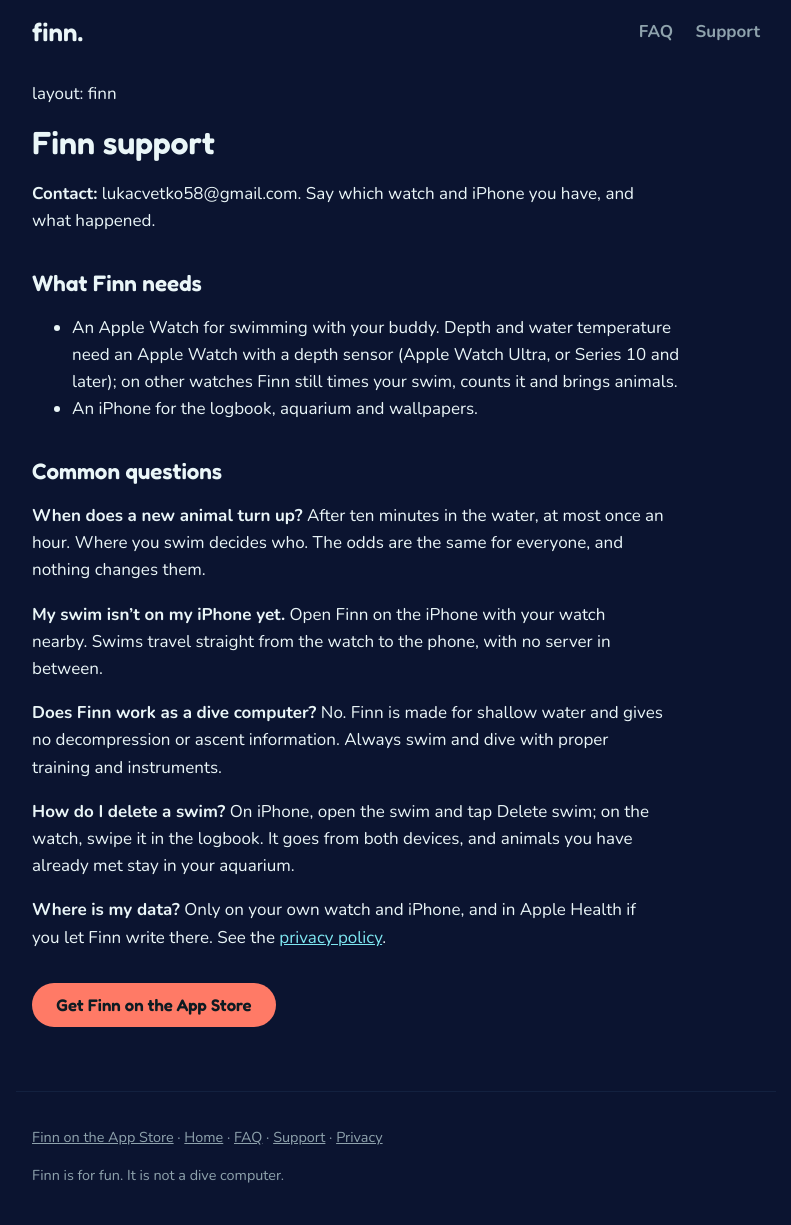
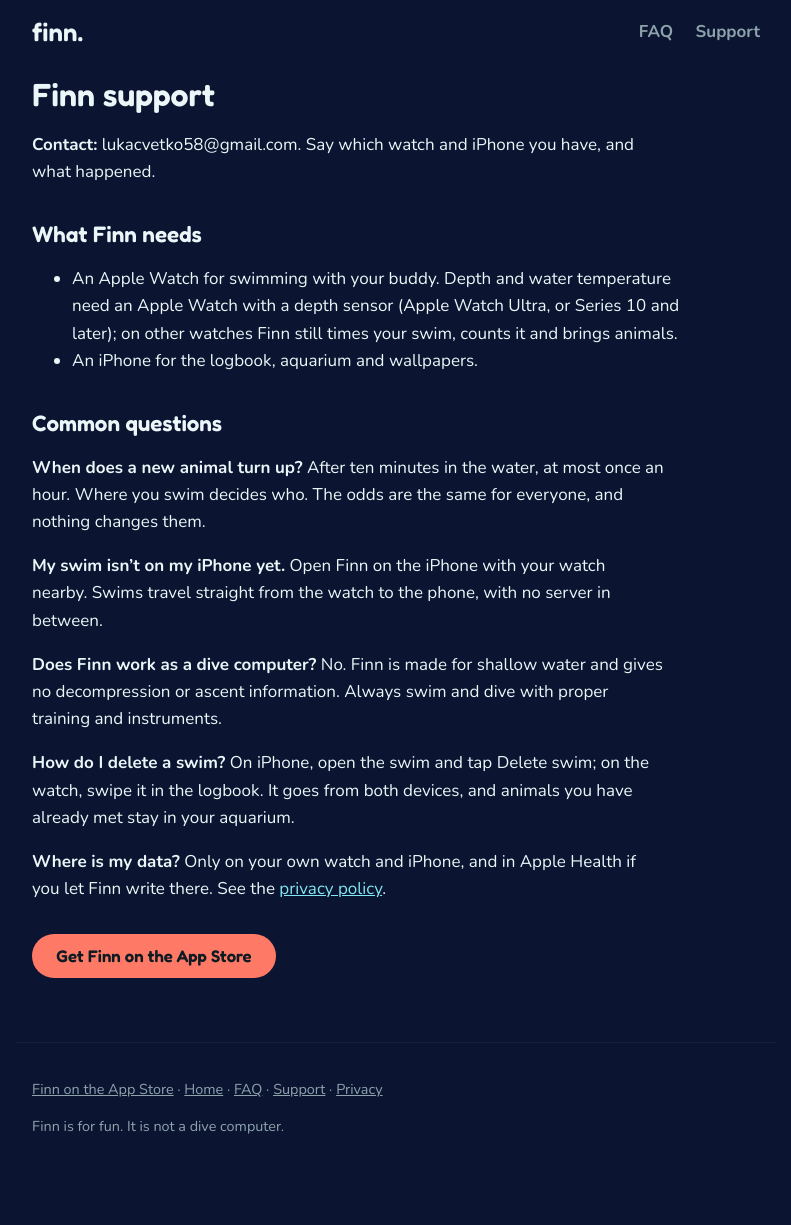
Before and after one commit to YangJiyu98/YangJiyu98.github.io, a Jekyll site: the page built from finn/support.md, in a window 1280 px wide. Shown: the whole page, without its empty margins (244-1035 px from the left). Built offline with Jekyll 4.4.1, drawn with Linux system fonts in a browser that asks for light colours; after the commit the page ends 1177 px from its top, so only the background shows below that.

Commit message:
Finn: remove the stray "layout: finn" line from the privacy and support pages
Co-Authored-By: Claude Opus 5.5 <noreply@anthropic.com>
Claude-Session: https://claude.ai/code/session_018osmJngRVKtvRXTdoubwjF

```diff
--- a/finn/support.md
+++ b/finn/support.md
@@ -4,8 +4,6 @@ title: Finn support
 description: "Contact and common questions for Finn, the swim and snorkel buddy for Apple Watch and iPhone."
 permalink: /finn/support
 ---
-layout: finn
-
 # Finn support
 
 **Contact:** lukacvetko58@gmail.com. Say which watch and iPhone you have, and what happened.
```
Also changed, not shown: finn/privacy.md (+0 -2 lines).
